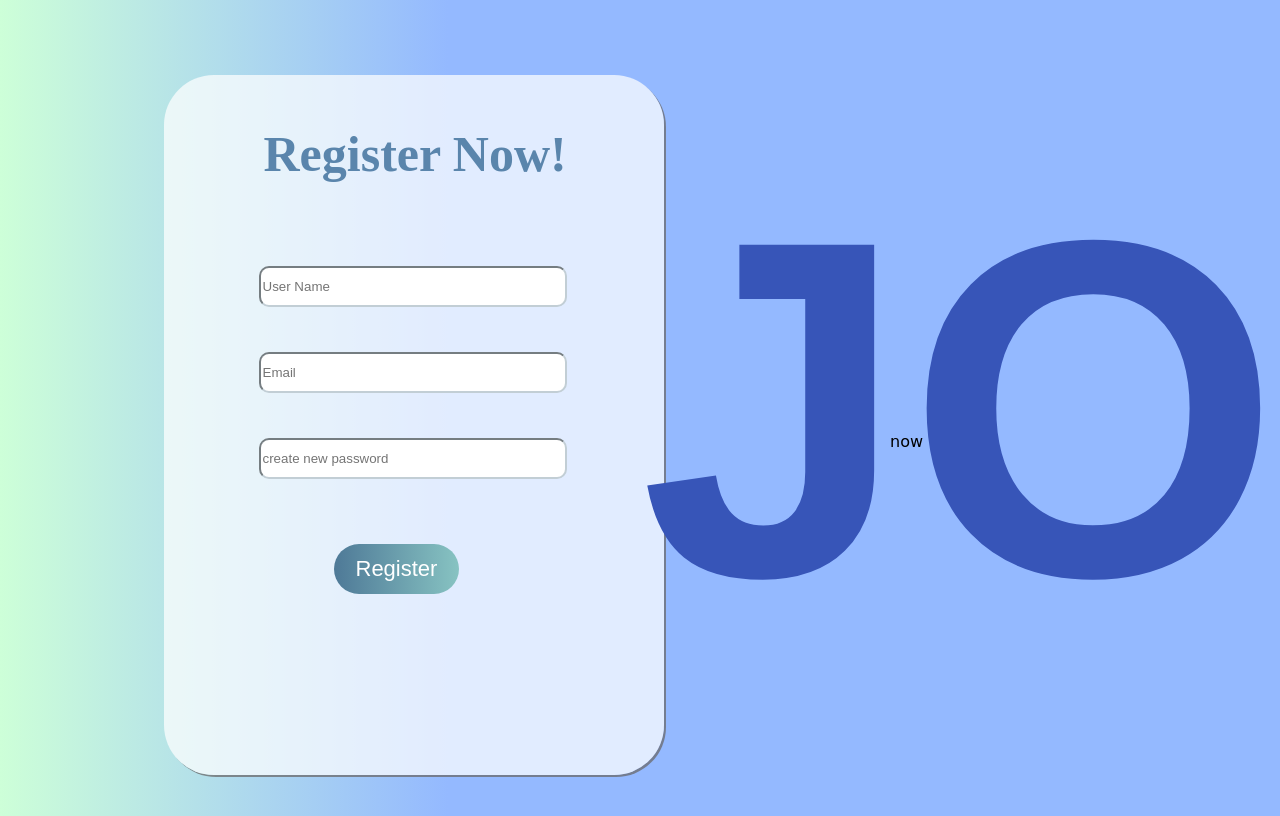
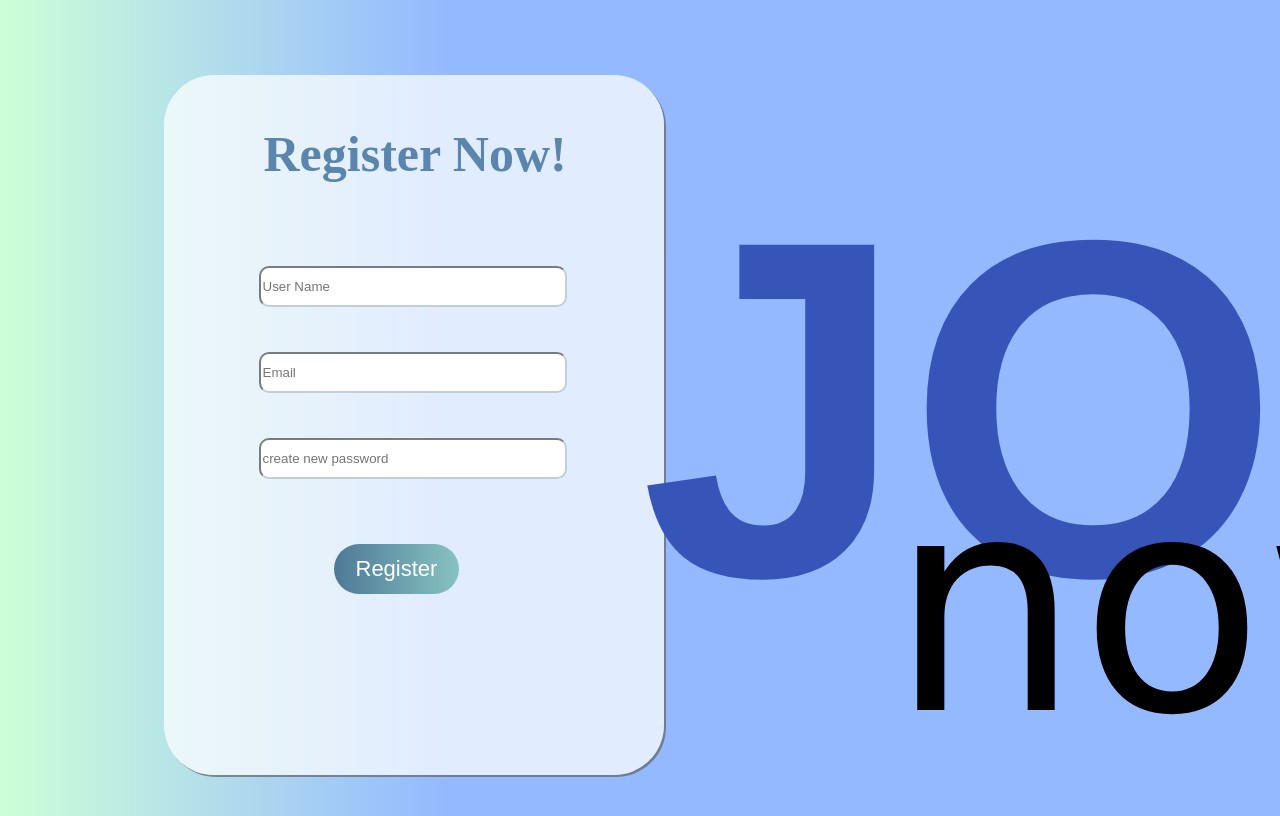
Before and after one commit to Harshini-Bhandary21/sign-up-page, a plain HTML site: page index.html in a window 1280 px wide. Shown: the top 816 px of the page. Drawn offline with Linux system fonts and the light colour scheme; a web font is replaced by a local one.

Commit message:
Update style.css

```diff
--- a/style.css
+++ b/style.css
@@ -77,6 +77,7 @@ input{
     left: 250px;
     top: 300px;
     z-index: 2;
+    font-size: 300px;
     font-family: "Meie Script", cursive;
     font-weight: 400;
     font-style: normal;
```
